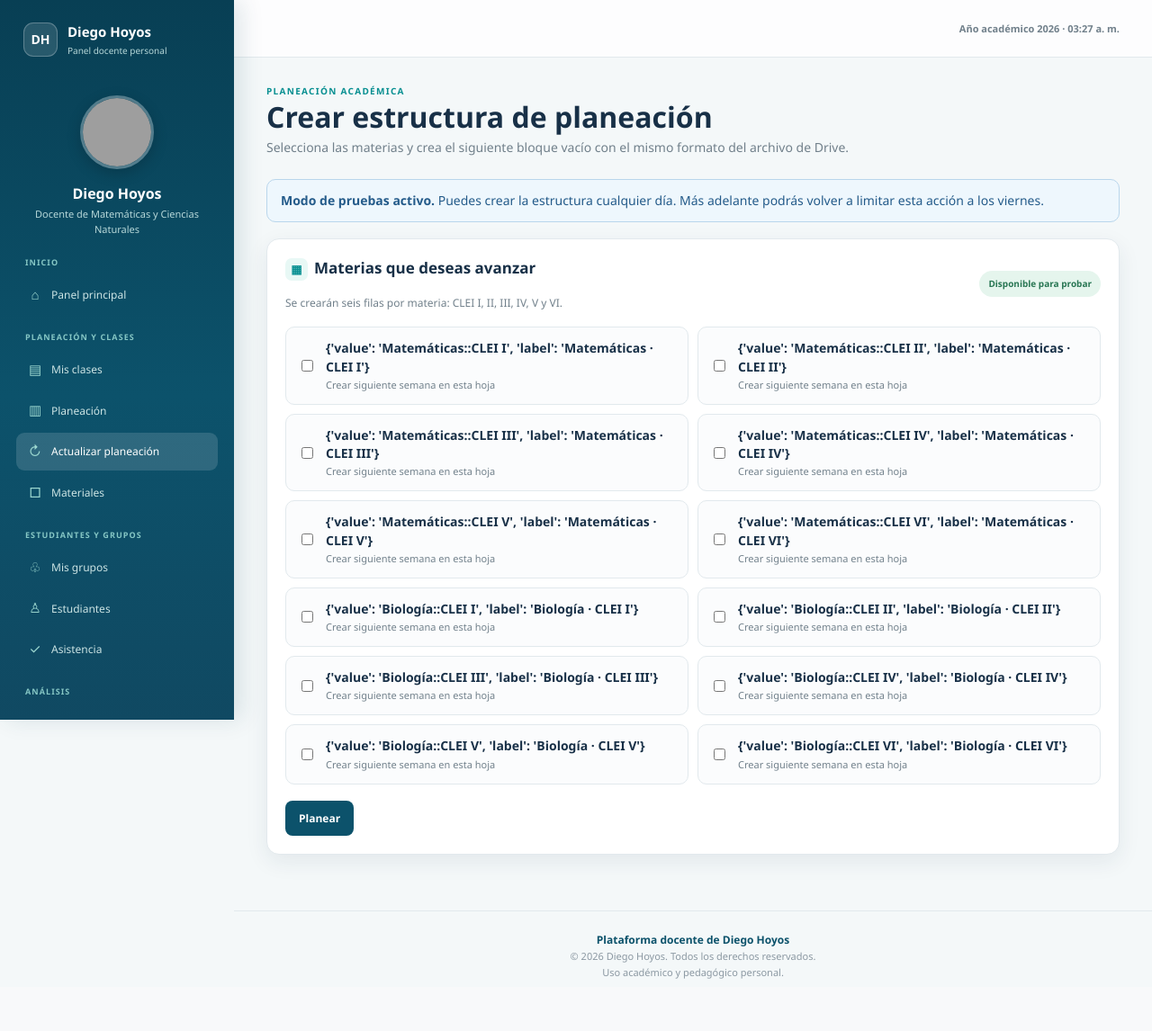
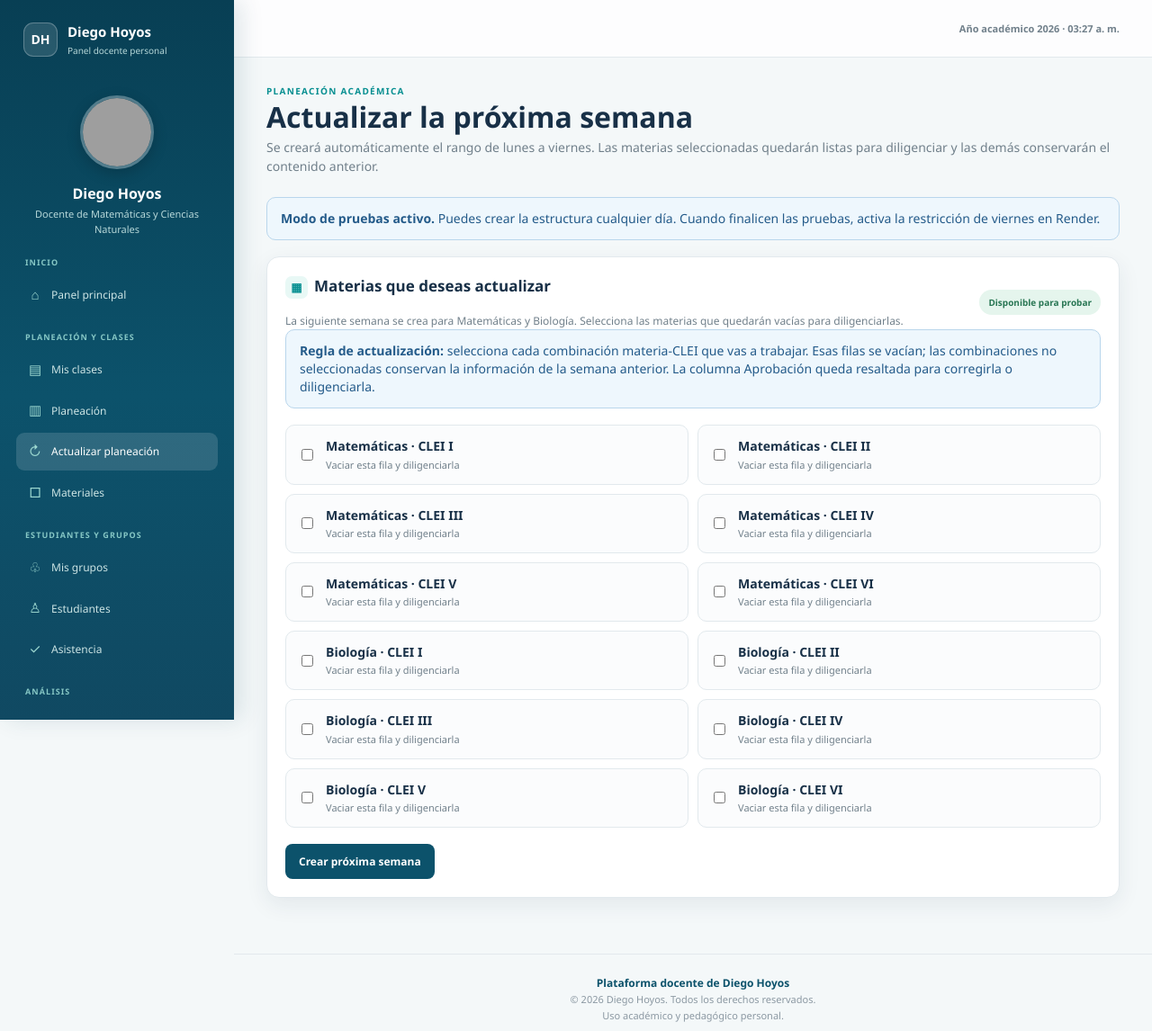
Before and after one commit to Diegoho58-dev/mi_plataforma_docente, a Flask app: page /actualizar-planeacion in a window 1280 px wide. Shown: the whole page at 90% size. Before the commit the page ends 1088 px from the top, so only its background shows below. Run offline with Flask 3, Linux system fonts and the light colour scheme; the visitor is signed in with stand-in values (Sample User, id 1); parts of the project's set-up code (start-up, migrations or seed data) failed here and were passed over; grey boxes are pictures that could not be loaded.

Commit message:
Revise planning update page content and structure
Updated the content and structure for the planning update page, including changes to headings, descriptions, and form elements.

```diff
--- a/templates/actualizar_planeacion.html
+++ b/templates/actualizar_planeacion.html
@@ -5,65 +5,27 @@
 {% block content %}
 <section class="welcome-section">
   <p class="eyebrow">PLANEACIÓN ACADÉMICA</p>
-  <h1>Crear estructura de planeación</h1>
-  <p class="subtitle">Selecciona las materias y crea el siguiente bloque vacío con el mismo formato del archivo de Drive.</p>
+  <h1>Actualizar la próxima semana</h1>
+  <p class="subtitle">Se creará automáticamente el rango de lunes a viernes. Las materias seleccionadas quedarán listas para diligenciar y las demás conservarán el contenido anterior.</p>
 </section>
 
 {% if not only_friday %}
-<div class="data-alert alert-info" role="status">
-  <strong>Modo de pruebas activo.</strong>
-  Puedes crear la estructura cualquier día. Más adelante podrás volver a limitar esta acción a los viernes.
-</div>
+<div class="data-alert alert-info" role="status"><strong>Modo de pruebas activo.</strong> Puedes crear la estructura cualquier día. Cuando finalicen las pruebas, activa la restricción de viernes en Render.</div>
 {% endif %}
-
 {% if error %}<div class="data-alert alert-error" role="alert">{{ error }}</div>{% endif %}
 {% if message %}<div class="data-alert alert-success" role="status">{{ message }}</div>{% endif %}
 
 <section class="panel planning-update-panel">
-  <div class="panel-heading">
-    <div>
-      <h2><span class="heading-icon">▦</span>Materias que deseas avanzar</h2>
-      <p class="panel-help">Se crearán seis filas por materia: CLEI I, II, III, IV, V y VI.</p>
-    </div>
-    <span class="status-pill {{ 'status-ready' if (is_friday or not only_friday) else 'status-muted' }}">
-      {{ 'Disponible para probar' if not only_friday else ('Disponible hoy' if is_friday else 'Solo viernes') }}
-    </span>
-  </div>
-
+  <div class="panel-heading"><div><h2><span class="heading-icon">▦</span>Materias que deseas actualizar</h2><p class="panel-help">La siguiente semana se crea para Matemáticas y Biología. Selecciona las materias que quedarán vacías para diligenciarlas.</p></div><span class="status-pill {{ 'status-ready' if (is_friday or not only_friday) else 'status-muted' }}">{{ 'Disponible para probar' if not only_friday else ('Disponible hoy' if is_friday else 'Solo viernes') }}</span></div>
+  <div class="data-alert alert-info"><strong>Regla de actualización:</strong> selecciona cada combinación materia-CLEI que vas a trabajar. Esas filas se vacían; las combinaciones no seleccionadas conservan la información de la semana anterior. La columna Aprobación queda resaltada para corregirla o diligenciarla.</div>
   <form method="post" class="planning-selection-form" data-selection-form>
-    <div class="planning-options">
-      {% for subject in options %}
-      <label class="planning-option">
-        <input type="checkbox" name="materia" value="{{ subject }}" {% if subject in selected %}checked{% endif %}>
-        <span><strong>{{ subject }}</strong><small>Crear siguiente semana en esta hoja</small></span>
-      </label>
-      {% endfor %}
-    </div>
-    <button class="primary-button action-button" type="submit">Planear</button>
+    <div class="planning-options">{% for option in options %}<label class="planning-option"><input type="checkbox" name="materia" value="{{ option.value }}" {% if option.value in selected %}checked{% endif %}><span><strong>{{ option.label }}</strong><small>Vaciar esta fila y diligenciarla</small></span></label>{% endfor %}</div>
+    <button class="primary-button action-button" type="submit">Crear próxima semana</button>
   </form>
 </section>
 
-{% if created %}
-<section class="panel proposal-panel">
-  <h2><span class="heading-icon">✓</span>Estructura creada</h2>
-  <p class="panel-help">El archivo fue actualizado y las celdas quedaron vacías para diligenciarlas.</p>
-  <div class="creation-results">
-    {% for item in created %}
-    <div class="creation-result"><strong>{{ item.subject }}</strong><span>Semana {{ item.week }} · filas {{ item.rows }}</span></div>
-    {% endfor %}
-  </div>
-</section>
-{% endif %}
-
-{% if already_exists %}
-<section class="panel duplicate-panel">
-  <h2><span class="heading-icon">i</span>Sin duplicados</h2>
-  <p class="panel-help">Estas estructuras ya existían y no se volvieron a crear:</p>
-  <ul class="duplicate-list">{% for item in already_exists %}<li>{{ item }}</li>{% endfor %}</ul>
-</section>
-{% endif %}
+{% if created %}<section class="panel proposal-panel"><h2><span class="heading-icon">✓</span>Semana creada</h2><p class="panel-help">Se generó el rango de lunes a viernes. Las materias seleccionadas están vacías y las demás conservaron el contenido anterior.</p><div class="creation-results">{% for item in created %}<div class="creation-result"><strong>{{ item.subject }}</strong><span>Semana {{ item.week }} · filas {{ item.rows }}{% if item.date_range %} · {{ item.date_range }}{% endif %}</span></div>{% endfor %}</div></section>{% endif %}
+{% if already_exists %}<section class="panel duplicate-panel"><h2><span class="heading-icon">i</span>Sin duplicados</h2><p class="panel-help">Estas estructuras ya existían y no se volvieron a crear:</p><ul class="duplicate-list">{% for item in already_exists %}<li>{{ item }}</li>{% endfor %}</ul></section>{% endif %}
 {% endblock %}
 
-{% block scripts %}
-<script src="{{ url_for('static', filename='js/planning-update.js') }}" defer></script>
-{% endblock %}
+{% block scripts %}<script src="{{ url_for('static', filename='js/planning-update.js') }}" defer></script>{% endblock %}
```
